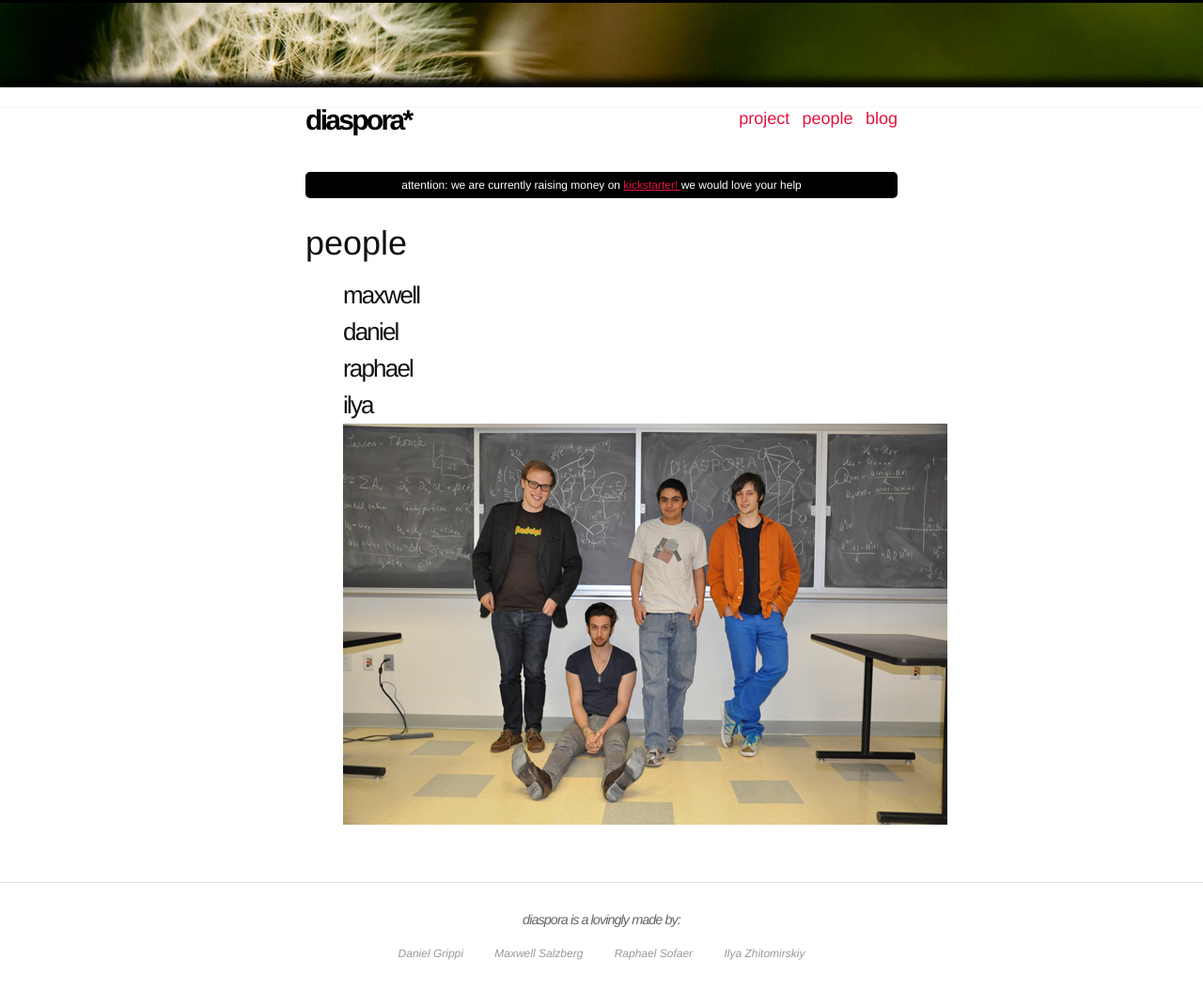
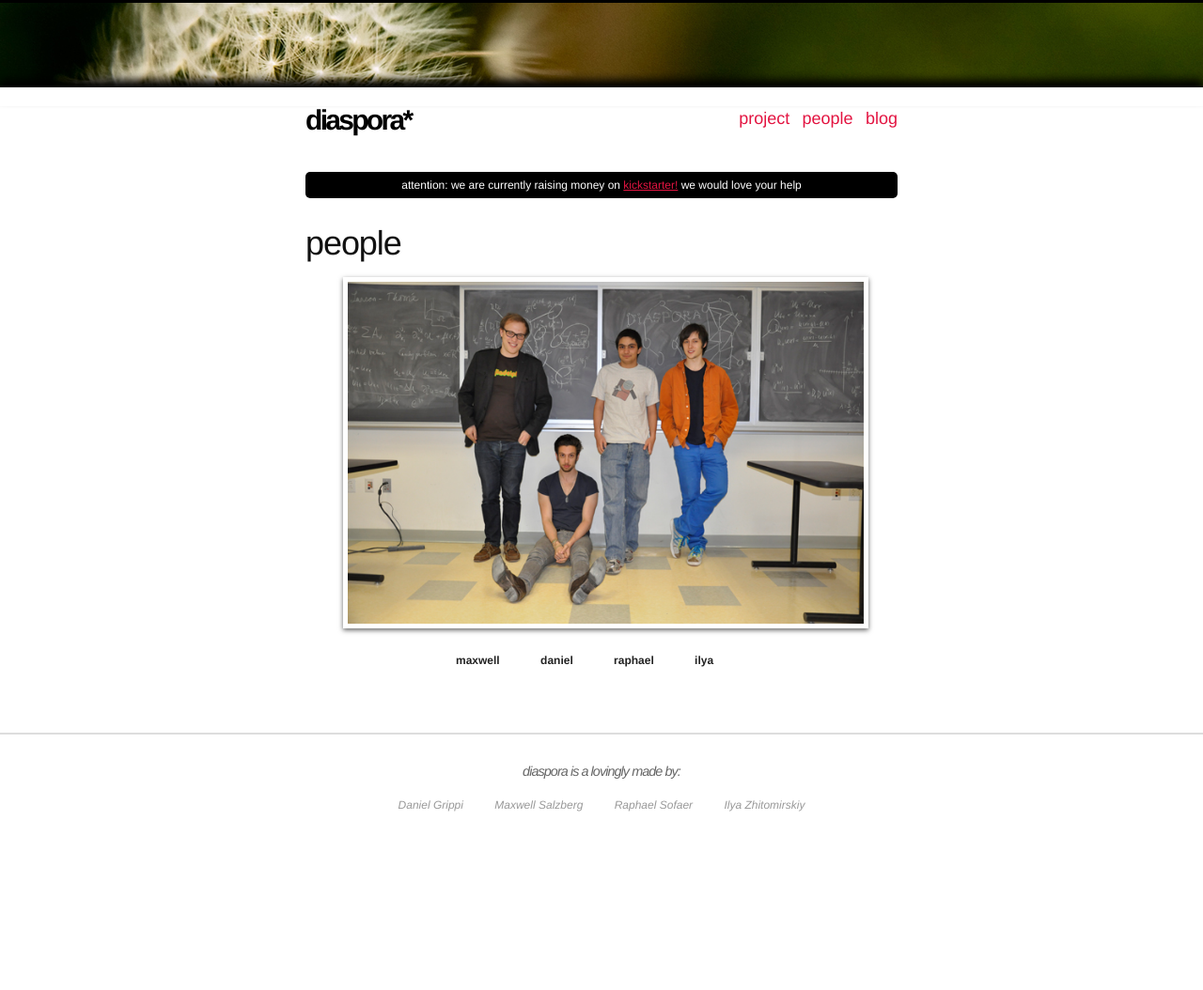
Before and after one commit to maxwell/diaspora_public_site, a Jekyll site: the page built from people.html, in a window 1280 px wide. Shown: the whole page at 94% size. Built offline with Jekyll 4.4.1, drawn with Linux system fonts in a browser that asks for light colours; Markdown is read by kramdown in place of the engine named in the settings; after the commit the page ends 900 px from its top, so only the background shows below that.

```diff
--- a/_includes/alert.html
+++ b/_includes/alert.html
@@ -1,5 +1,5 @@
 <div id= "alert">
   attention: we are currently raising money on
-    <a class="extra" href="http://www.kickstarter.com">kickstarter! </a>
+    <a class="extra" href="http://www.kickstarter.com">kickstarter!</a>
     we would love your help
 </div>
--- a/_layouts/default.html
+++ b/_layouts/default.html
@@ -40,8 +40,8 @@
 				<li>Ilya Zhitomirskiy</li>
 			</ul>
 		</div>
-		<div class="contact"/>
-		<div class="rss"/>
+		<div class="contact"></div>
+		<div class="rss"/></div>
 	</div>
 </body>
 </html>
--- a/css/core.css
+++ b/css/core.css
@@ -46,8 +46,16 @@ div#alert{
 	margin-bottom: 30px;
 }
 
+div#alert a:hover {
+	color: green;
+}
+
 div.main {
 	margin-bottom: 50px;
+}
+
+h1 {
+	letter-spacing: -0.03em;
 }
 
 h2 {
@@ -110,3 +118,37 @@ div#shadow {
 	background-color: #fff;
 	height: 20px;
 }
+
+img.us_image {
+	background: white;
+	padding: 5px;
+	-webkit-box-shadow: 0px 2px 5px #666;
+	-moz-box-shadow: 0px 2px 5px #666;
+	width: 93%;
+}
+
+ul#people {
+	margin-top: 20px;
+	margin-left: 120px;
+	padding: 0;
+	font-weight: bold;
+}
+
+ul#people > li {
+	display: inline;
+}
+
+ul#people > li + li {
+	margin-left: 40px;
+}
+
+div#big_block p {
+	text-align: center;
+	font-family: georgia;
+	font-size: 40px;
+	font-style: italic;
+	color: #999;
+	letter-spacing: -0.05em;
+	padding: 10px;
+	margin-bottom: 30px;
+}
--- a/index.html
+++ b/index.html
@@ -3,9 +3,12 @@ layout: default
 title: join diaspora - freedom to share
 ---
 
+<div id="big_block">
+	<p> Diaspora is a decentralized open source network for sharing your stuff online.</p>
+</div>
 <h1>the latest news</h1>
 <div id="home">
-  {% for post in site.posts limit:1git  %}
+  {% for post in site.posts limit:1  %}
   {{post.content}}
   {% endfor %}
 </div>
--- a/people.html
+++ b/people.html
@@ -5,10 +5,11 @@ title: join diaspora - freedom to share - people
 
 <h1>people</h1>
 <div id="home">
-  <h2>maxwell<h2>
-  <h2>daniel<h2>
-  <h2>raphael<h2>
-  <h2>ilya<h2>
-
-    <img src="images/this_is_us.jpg"  alt="boys in the band">
+	<img src="images/this_is_us.jpg" class="us_image" alt="boys in the band"/>
+	<ul id="people">
+		<li>maxwell</li>
+		<li>daniel</li>
+		<li>raphael</li>
+		<li>ilya</li>
+	</ul>
 </div>
```
